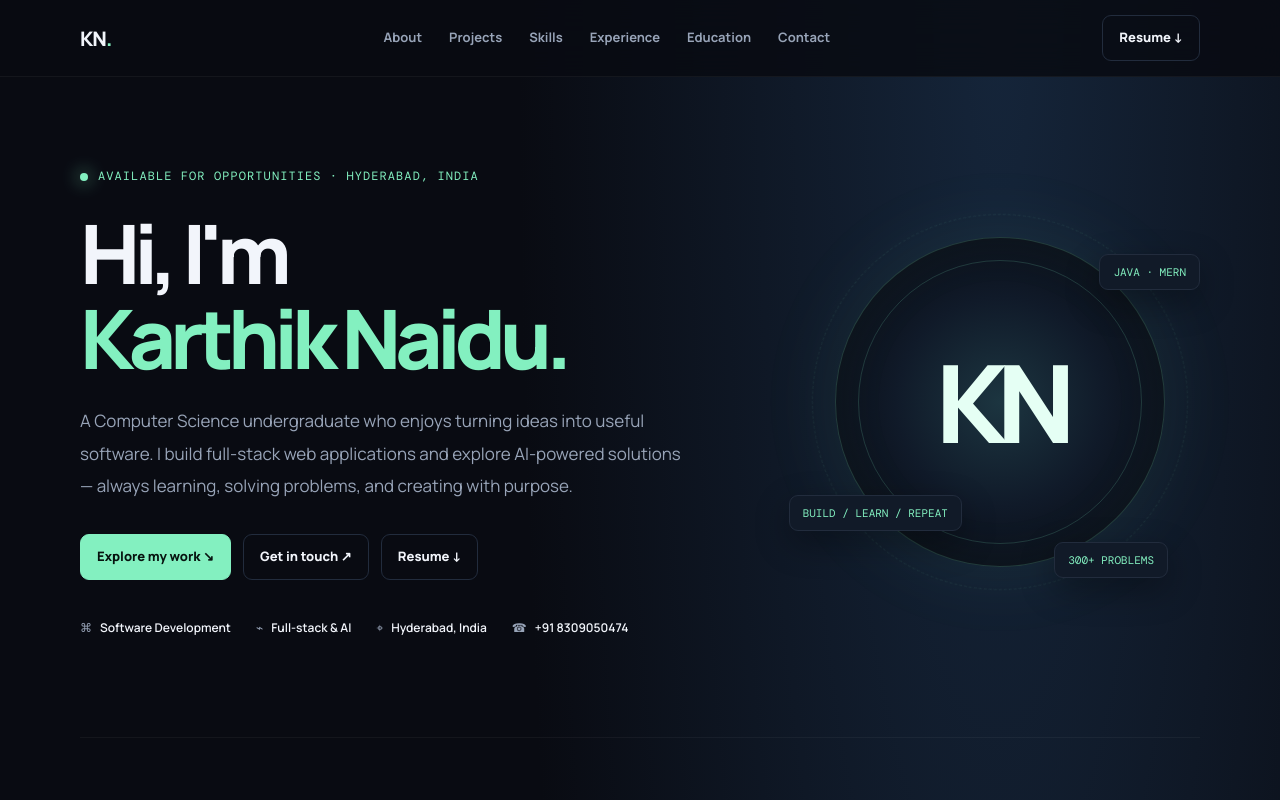
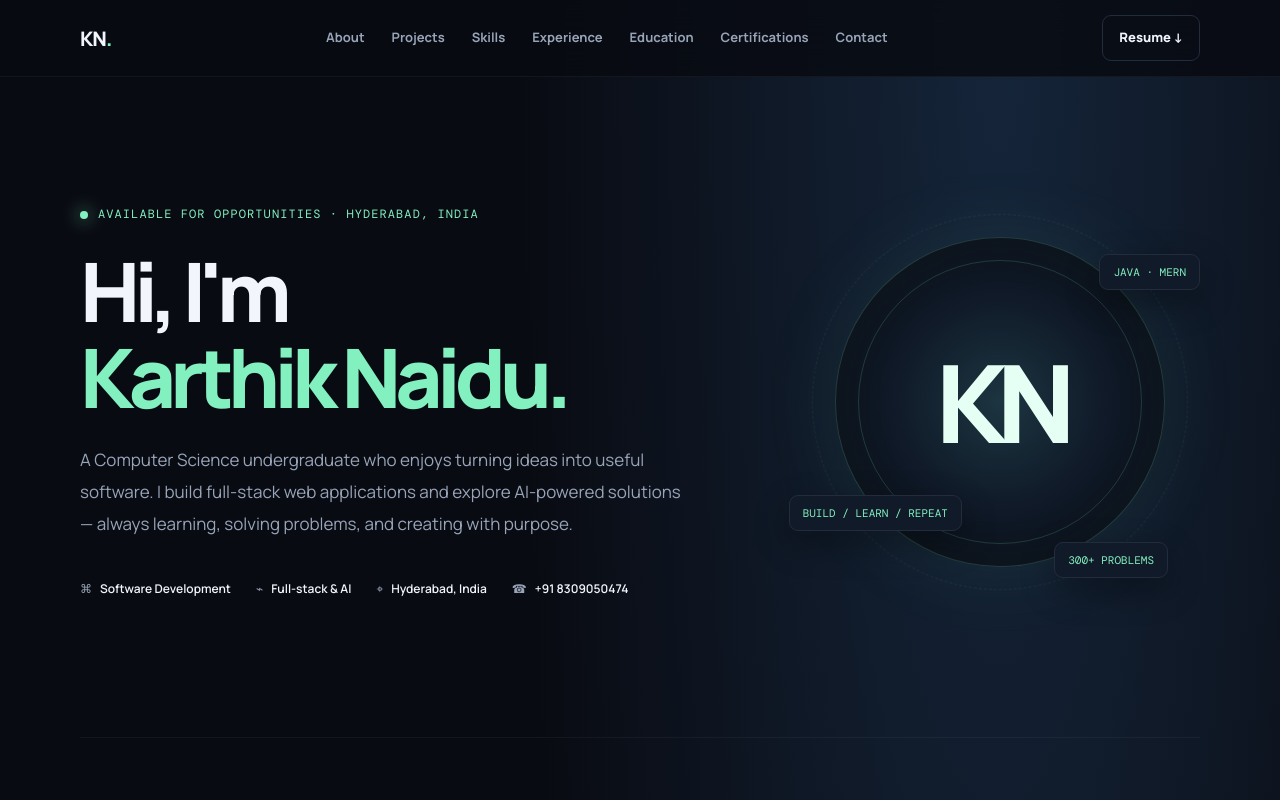
Before and after one commit to karthik9724/karthik9724.github.io, a plain HTML site: page index.html in a window 1280 px wide. Shown: the top 800 px of the page. Drawn offline with nearby package versions, Linux system fonts and the light colour scheme.

Commit message:
Add certifications navigation and remove duplicate hero buttons

```diff
--- a/index.html
+++ b/index.html
@@ -14,10 +14,10 @@
 </style>
 </head>
 <body>
-<header class="nav"><div class="wrap navin"><a class="brand" href="#home">KN<span>.</span></a><nav class="links"><a href="#about">About</a><a href="#projects">Projects</a><a href="#skills">Skills</a><a href="#experience">Experience</a><a href="#education">Education</a><a href="#contact">Contact</a></nav><a class="navcta" href="KARTHIK_RESUME.pdf" download="Karthik_Resume.pdf">Resume ↓</a></div></header>
+<header class="nav"><div class="wrap navin"><a class="brand" href="#home">KN<span>.</span></a><nav class="links"><a href="#about">About</a><a href="#projects">Projects</a><a href="#skills">Skills</a><a href="#experience">Experience</a><a href="#education">Education</a><a href="#certifications">Certifications</a><a href="#contact">Contact</a></nav><a class="navcta" href="KARTHIK_RESUME.pdf" download="Karthik_Resume.pdf">Resume ↓</a></div></header>
 <main id="home" class="wrap">
 <section class="hero" style="border:0">
-<div><div class="eyebrow mono"><span class="dot"></span> Available for opportunities · Hyderabad, India</div><h1>Hi, I'm<br><em>Karthik Naidu.</em></h1><p class="intro">A Computer Science undergraduate who enjoys turning ideas into useful software. I build full-stack web applications and explore AI-powered solutions — always learning, solving problems, and creating with purpose.</p><div class="actions"><a class="btn primary" href="#projects">Explore my work ↘</a><a class="btn" href="mailto:kumarkarthik84192@gmail.com">Get in touch ↗</a><a class="btn" href="KARTHIK_RESUME.pdf" download="Karthik_Resume.pdf">Resume ↓</a></div><div class="hero-meta"><span>⌘ <b>Software Development</b></span><span>⌁ <b>Full-stack & AI</b></span><span>⌖ <b>Hyderabad, India</b></span><span>☎ <b><a href="tel:+918309050474">+91 8309050474</a></b></span></div></div>
+<div><div class="eyebrow mono"><span class="dot"></span> Available for opportunities · Hyderabad, India</div><h1>Hi, I'm<br><em>Karthik Naidu.</em></h1><p class="intro">A Computer Science undergraduate who enjoys turning ideas into useful software. I build full-stack web applications and explore AI-powered solutions — always learning, solving problems, and creating with purpose.</p><div class="hero-meta"><span>⌘ <b>Software Development</b></span><span>⌁ <b>Full-stack & AI</b></span><span>⌖ <b>Hyderabad, India</b></span><span>☎ <b><a href="tel:+918309050474">+91 8309050474</a></b></span></div></div>
 <div class="orbit"><div class="orb"><div class="initials">KN</div></div><div class="orbit-tag tag1">JAVA · MERN</div><div class="orbit-tag tag2">BUILD / LEARN / REPEAT</div><div class="orbit-tag tag3">300+ PROBLEMS</div></div>
 </section>
 <section id="about"><div class="section-head reveal"><div><div class="mono">01 / About me</div><h2>A little about<br>what I do.</h2></div><p>Curious by nature. Developer by choice. Focused on building reliable products and growing into a strong software engineer.</p></div><div class="about-grid"><div class="panel reveal"><p>I'm Karthik Naidu, a B.Tech Computer Science student at Geethanjali College of Engineering & Technology. I have hands-on experience with the MERN stack, Java, databases, and AI-based applications. I enjoy understanding how things work, breaking complex problems into smaller pieces, and shipping practical solutions. My current goal is to begin my career as a Software Development Engineer and contribute to real-world products.</p></div><div class="stats reveal"><div class="stat"><strong>300<span style="color:var(--accent)">+</span></strong><small>CODING PROBLEMS SOLVED</small></div><div class="stat"><strong>3</strong><small>FEATURED PROJECTS</small></div><div class="stat"><strong>2027</strong><small>GRADUATING</small></div><div class="stat"><strong>1st</strong><small>CODING CONTEST PRIZE</small></div></div></div></section>
@@ -35,7 +35,7 @@
 <div class="eduitem reveal"><h3>Narayana Junior College</h3><p>Intermediate · MPC<br>2021 — 2023</p><strong>972 / 1000</strong></div>
 <div class="eduitem reveal"><h3>Vijayanikethan High School</h3><p>SSC<br>2020 — 2021</p><strong>600 / 600</strong></div>
 </div></section>
-<section id="highlights"><div class="section-head reveal"><div><div class="mono">06 / Beyond the classroom</div><h2>Milestones &<br>certifications.</h2></div></div><div class="about-grid"><div class="panel reveal"><h3 style="margin-top:0">Achievements</h3><div class="timeitem"><h3>1st Prize · “Algorythm”</h3><p>Inter-college coding contest.</p></div><div class="timeitem"><h3>300+ problems solved</h3><p>Across LeetCode, CodeChef, Smart Interviews, and Hive.</p></div><div class="timeitem"><h3>Competitive programming</h3><p>Active participant in coding contests and problem-solving practice.</p></div></div><div class="certs reveal"><div class="cert">✦ Smart Interviews — Smart Coder Silver Badge (2026)</div><div class="cert">✦ MERN Stack Internship — Cantilever Labs (2025)</div><div class="cert">✦ Oracle Certified Java Foundations Associate</div><div class="cert">✦ Oracle Database Foundations Certified Professional</div></div></div></section>
+<section id="highlights"><div class="section-head reveal"><div><div class="mono">06 / Beyond the classroom</div><h2>Milestones &<br>certifications.</h2></div></div><div class="about-grid"><div class="panel reveal"><h3 style="margin-top:0">Achievements</h3><div class="timeitem"><h3>1st Prize · “Algorythm”</h3><p>Inter-college coding contest.</p></div><div class="timeitem"><h3>300+ problems solved</h3><p>Across LeetCode, CodeChef, Smart Interviews, and Hive.</p></div><div class="timeitem"><h3>Competitive programming</h3><p>Active participant in coding contests and problem-solving practice.</p></div></div><div class="certs reveal" id="certifications"><div class="cert">✦ Smart Interviews — Smart Coder Silver Badge (2026)</div><div class="cert">✦ MERN Stack Internship — Cantilever Labs (2025)</div><div class="cert">✦ Oracle Certified Java Foundations Associate</div><div class="cert">✦ Oracle Database Foundations Certified Professional</div></div></div></section>
 <section id="contact"><div class="contact reveal"><div><div class="mono">07 / Get in touch</div><h2>Let's build something<br>meaningful.</h2><p>Have an opportunity, idea, or just want to connect? My inbox is open.</p><p style="margin-top:12px"><a href="tel:+918309050474">+91 8309050474</a> · <a href="mailto:kumarkarthik84192@gmail.com">kumarkarthik84192@gmail.com</a></p></div><div class="contact-links"><a class="btn primary" href="mailto:kumarkarthik84192@gmail.com">Email me ↗</a><a class="btn" href="tel:+918309050474">Call me ↗</a><a class="btn" href="KARTHIK_RESUME.pdf" download="Karthik_Resume.pdf">Resume ↓</a><a class="btn" href="https://www.linkedin.com/in/karthik-naidu-b5242b326" target="_blank" rel="noreferrer">LinkedIn ↗</a><a class="btn" href="https://github.com/karthik9724" target="_blank" rel="noreferrer">GitHub ↗</a><a class="btn" href="https://leetcode.com/u/karthiku_97/" target="_blank" rel="noreferrer">LeetCode ↗</a></div></div></section>
 </main>
 <footer><div class="wrap foot"><span>© <span id="year"></span> Karthik Naidu · Designed & built with care.</span><div class="social"><a href="mailto:kumarkarthik84192@gmail.com">Email</a><a href="https://github.com/karthik9724" target="_blank" rel="noreferrer">GitHub</a><a href="https://www.linkedin.com/in/karthik-naidu-b5242b326" target="_blank" rel="noreferrer">LinkedIn</a></div></div></footer>
```
